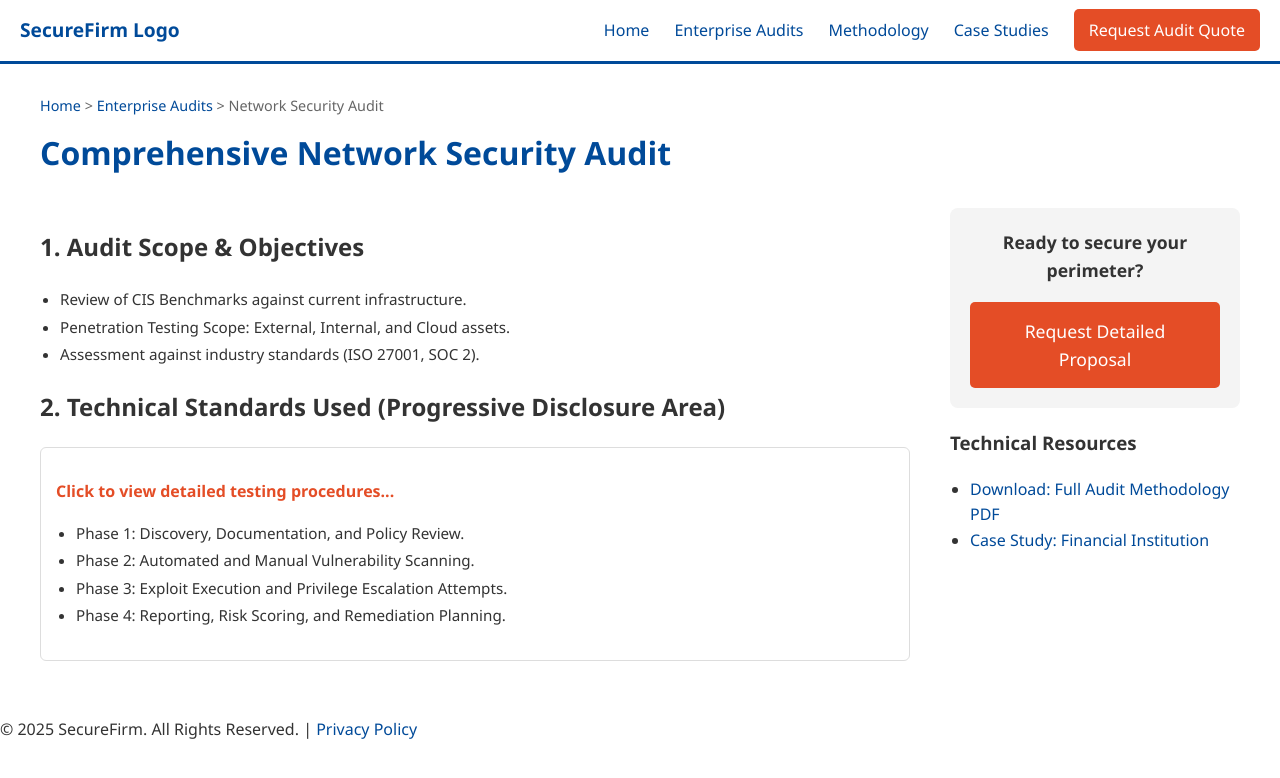
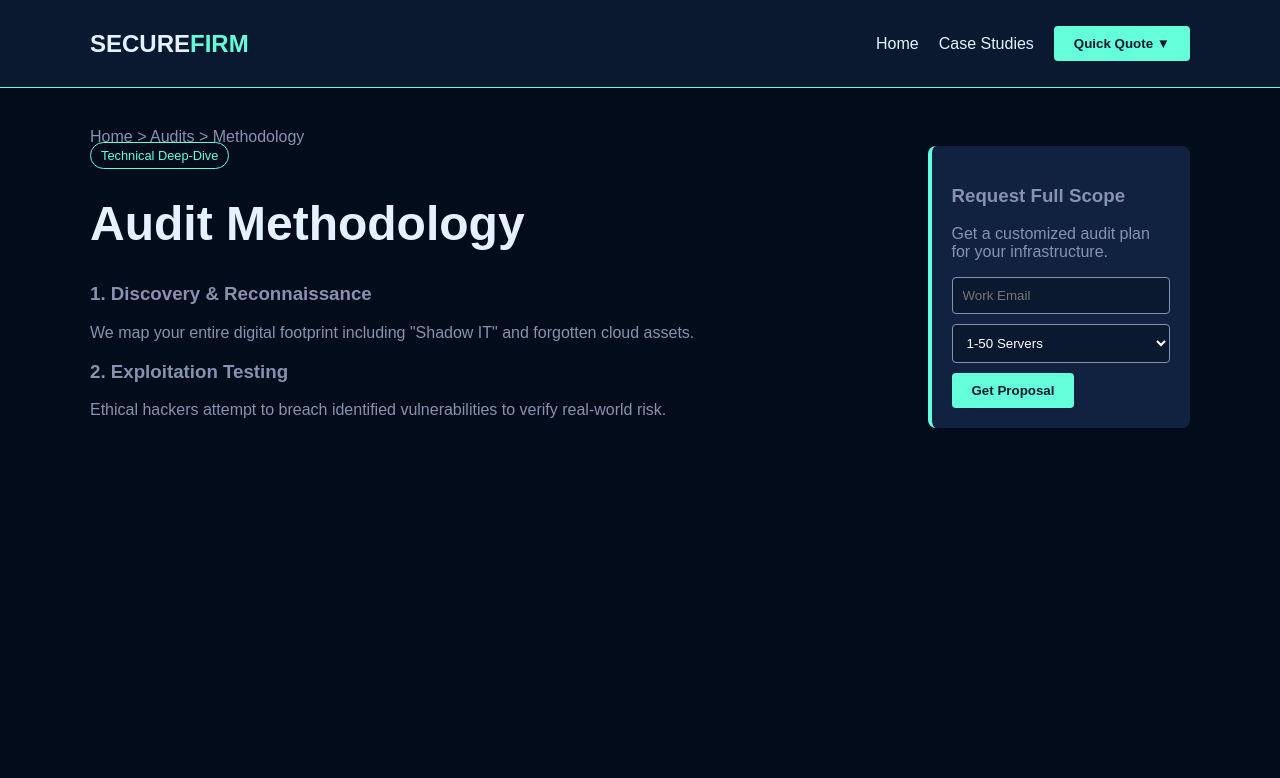
Before and after one commit to lmkjfm/cyber-security-audit-project, a plain HTML site: page index.html in a window 1280 px wide. Drawn offline with Linux system fonts and the light colour scheme; files that its build step writes are made by us from their sources.

Commit message:
Add files via upload

```diff
--- a/index.html
+++ b/index.html
@@ -13,75 +13,77 @@
 <head>
     <meta charset="UTF-8">
     <meta name="viewport" content="width=device-width, initial-scale=1.0">
-    <title>Comprehensive Network Security Audit - SecureFirm</title>
+    <title>Methodology | SecureFirm</title>
     <link rel="stylesheet" href="css/style.css">
 </head>
 <body>
     <header class="main-header">
-        <a href="index.html" class="logo">SecureFirm Logo</a>
+        <div class="header-container">
+            <a href="index.html" class="logo">SECURE<span>FIRM</span></a>
             <nav class="main-nav">
                 <ul class="nav-list">
-                <li><a href="index.html">Home</a></li>
-                <li><a href="#">Enterprise Audits</a></li>
-                <li><a href="#">Methodology</a></li>
+                    <li><a href="https://codepen.io/lmkjfm/pen/bNpPGxL">Home</a></li>
                     <li><a href="#">Case Studies</a></li>
-                <li><a href="#" class="cta-button">Request Audit Quote</a></li>
+                    <li class="dropdown">
+                        <button class="cta-button">Quick Quote ▼</button>
+                        <div class="dropdown-menu">
+                            <form id="services-quote-form">
+                                <h4>Request Quote</h4>
+                                <input type="text" placeholder="Company Name" required>
+                                <button type="submit">Send</button>
+                            </form>
+                            <div id="services-quote-success" class="success-message" style="display:none;">✅ Sent!</div>
+                        </div>
+                    </li>
                 </ul>
             </nav>
-        <button class="menu-toggle" aria-label="Toggle navigation">&#9776;</button>
+        </div>
     </header>
 
     <main class="page-container">
-        <p class="breadcrumbs">
-            <a href="index.html">Home</a> &gt; <a href="#">Enterprise Audits</a> &gt; Network Security Audit
-        </p>
+        <div class="breadcrumbs">Home > Audits > Methodology</div>
 
-        <h1 class="page-title">Comprehensive Network Security Audit</h1>
+        <div class="two-column-layout">
+            <div class="main-content">
+                <span class="badge">Technical Deep-Dive</span>
+                <h1>Audit Methodology</h1>
 
-        <section class="two-column-layout">
-
-            <div class="main-content">
-                <h2>1. Audit Scope & Objectives</h2>
-                <ul class="technical-list">
-                    <li>Review of CIS Benchmarks against current infrastructure.</li>
-                    <li>Penetration Testing Scope: External, Internal, and Cloud assets.</li>
-                    <li>Assessment against industry standards (ISO 27001, SOC 2).</li>
-                </ul>
-
-                <h2>2. Technical Standards Used (Progressive Disclosure Area)</h2>
-                <div class="disclosure-section">
-                    <p class="disclosure-title">Click to view detailed testing procedures...</p>
-                    <ul class="detailed-list">
-                        <li>Phase 1: Discovery, Documentation, and Policy Review.</li>
-                        <li>Phase 2: Automated and Manual Vulnerability Scanning.</li>
-                        <li>Phase 3: Exploit Execution and Privilege Escalation Attempts.</li>
-                        <li>Phase 4: Reporting, Risk Scoring, and Remediation Planning.</li>
-                    </ul>
+                <div class="method-box">
+                    <h3>1. Discovery & Reconnaissance</h3>
+                    <p>We map your entire digital footprint including "Shadow IT" and forgotten cloud assets.</p>
+                </div>
+                <div class="method-box">
+                    <h3>2. Exploitation Testing</h3>
+                    <p>Ethical hackers attempt to breach identified vulnerabilities to verify real-world risk.</p>
                 </div>
             </div>
 
             <aside class="sidebar">
-                <div class="sticky-cta-box">
-                    <h3>Ready to secure your perimeter?</h3>
-                    <a href="#" class="cta-button large">Request Detailed Proposal</a>
+                <div class="sticky-box">
+                    <h3>Request Full Scope</h3>
+                    <p>Get a customized audit plan for your infrastructure.</p>
+                    <form id="sidebar-form">
+                        <input type="email" placeholder="Work Email" required>
+                        <select>
+                            <option>1-50 Servers</option>
+                            <option>50-200 Servers</option>
+                            <option>200+ Servers</option>
+                        </select>
+                        <button type="submit" class="cta-button">Get Proposal</button>
+                    </form>
+                    <div id="sidebar-success" class="success-message" style="display:none;">
+                        <h4>✅ Proposal Sent!</h4>
+                        <p>Our lead auditor will review your specs.</p>
                     </div>
-
-                <div class="resources-box">
-                    <h3>Technical Resources</h3>
-                    <ul class="resource-list">
-                        <li><a href="#">Download: Full Audit Methodology PDF</a></li>
-                        <li><a href="#">Case Study: Financial Institution</a></li>
-                    </ul>
                 </div>
             </aside>
-        </section>
+        </div>
     </main>
 
-    <footer>
-        <p>&copy; 2025 SecureFirm. All Rights Reserved. | <a href="#">Privacy Policy</a></p>
-    </footer>
+    <script src="script.js"></script>
 </body>
 </html>
+    <script  src="./script.js"></script>
 
   </body>
 
--- /dev/null
+++ b/script.js
@@ -0,0 +1,20 @@
+document.addEventListener('DOMContentLoaded', () => {
+    const forms = [
+        {formId: 'quote-form-header', successId: 'quote-success-header'},
+        {formId: 'hero-form', successId: 'hero-success'},
+        {formId: 'services-quote-form', successId: 'services-quote-success'},
+        {formId: 'sidebar-form', successId: 'sidebar-success'}
+    ];
+
+    forms.forEach(item => {
+        const form = document.getElementById(item.formId);
+        const success = document.getElementById(item.successId);
+        if(form) {
+            form.addEventListener('submit', (e) => {
+                e.preventDefault();
+                form.style.display = 'none';
+                success.style.display = 'block';
+            });
+        }
+    });
+});
--- a/style.css
+++ b/style.css
@@ -1,171 +1,50 @@
-/* ==================================== */
-/* 0. ROOT VARIABLES & GLOBAL STYLES */
-/* ==================================== */
-
 :root {
-    --primary-color: #004a99; /* Deep Blue - Trustworthy */
-    --accent-color: #e44d26; /* Orange/Red - CTA Alert */
-    --text-color: #333;
-    --light-gray: #f4f4f4;
+    --navy: #0a192f;
+    --light-navy: #112240;
+    --cyber-blue: #64ffda;
+    --slate: #8892b0;
+    --white: #e6f1ff;
 }
 
 body {
-    font-family: 'Segoe UI', Tahoma, Geneva, Verdana, sans-serif;
-    line-height: 1.6;
+    background-color: #020c1b;
+    color: var(--slate);
+    font-family: sans-serif;
     margin: 0;
-    color: var(--text-color);
-    background-color: white;
 }
 
-/* Reset Lists */
-ul {
-    list-style: disc;
-    margin-left: 20px;
-    padding-left: 0;
+/* Header & Nav */
+.main-header { background: var(--navy); padding: 10px 0; border-bottom: 1px solid var(--cyber-blue); }
+.header-container { max-width: 1100px; margin: 0 auto; display: flex; justify-content: space-between; align-items: center; padding: 0 20px;}
+.logo { color: var(--white); text-decoration: none; font-weight: bold; font-size: 1.5rem; }
+.logo span { color: var(--cyber-blue); }
+.nav-list { display: flex; list-style: none; gap: 20px; align-items: center; }
+.nav-list a { color: var(--white); text-decoration: none; }
+
+/* Dropdown Menu Logic */
+.dropdown { position: relative; display: inline-block; }
+.dropdown-menu {
+    display: none; position: absolute; background: var(--light-navy);
+    padding: 20px; border: 1px solid var(--cyber-blue); z-index: 100; right: 0; width: 200px;
 }
+.dropdown:hover .dropdown-menu, .dropdown:focus-within .dropdown-menu { display: block; }
+.wide-menu { width: 300px; left: 50%; transform: translateX(-50%); }
 
-a {
-    color: var(--primary-color);
-    text-decoration: none;
-}
+/* Forms */
+input, select { width: 100%; padding: 10px; margin-bottom: 10px; background: #0a192f; border: 1px solid var(--slate); color: white; border-radius: 4px; box-sizing: border-box; }
+.cta-button { background: var(--cyber-blue); color: var(--navy); border: none; padding: 10px 20px; font-weight: bold; cursor: pointer; border-radius: 4px; }
+.large { padding: 20px 40px; font-size: 1.2rem; margin-top: 20px;}
 
-/* Page Container - Max width for content alignment */
-.page-container {
-    max-width: 1200px;
-    margin: 0 auto;
-    padding: 20px;
-}
+/* Hero & Content */
+.hero-section { text-align: center; padding: 100px 20px; }
+h1 { color: var(--white); font-size: 3rem; }
+h1 span { color: var(--cyber-blue); }
+.badge { border: 1px solid var(--cyber-blue); color: var(--cyber-blue); padding: 5px 10px; border-radius: 20px; font-size: 0.8rem;}
 
-/* ==================================== */
-/* 1. HEADER & NAVIGATION STYLES (Mobile-First) */
-/* ==================================== */
-
-.main-header {
-    display: flex;
-    justify-content: space-between;
-    align-items: center;
-    padding: 15px 20px;
-    background: #fff;
-    border-bottom: 3px solid var(--primary-color);
-}
-
-.logo {
-    font-weight: bold;
-    font-size: 1.2em;
-    color: var(--primary-color);
-}
-
-/* Mobile: Hamburger Menu Toggle */
-.main-nav { display: none; }
-.menu-toggle {
-    display: block;
-    font-size: 24px;
-    background: none;
-    border: none;
-    cursor: pointer;
-}
-
-/* CTAs (Buttons) */
-.cta-button {
-    background-color: var(--accent-color);
-    color: white;
-    padding: 10px 15px;
-    text-decoration: none;
-    border-radius: 5px;
-    transition: background-color 0.3s;
-}
-
-.cta-button:hover {
-    background-color: #c9401f;
-}
-
-/* ==================================== */
-/* 2. AUDIT PAGE SPECIFIC STYLES (Mobile-First) */
-/* ==================================== */
-
-.breadcrumbs {
-    font-size: 0.9em;
-    color: #666;
-    margin: 10px 0;
-}
-
-.page-title {
-    font-size: 2em;
-    margin-top: 10px;
-    margin-bottom: 30px;
-    color: var(--primary-color);
-}
-
-/* Sidebar CTA Box (Mobile: sits below main content) */
-.sticky-cta-box {
-    background-color: var(--light-gray);
-    padding: 20px;
-    border-radius: 8px;
-    text-align: center;
-    margin-bottom: 20px;
-}
-
-.sticky-cta-box h3 {
-    margin-top: 0;
-    font-size: 1.1em;
-}
-
-.technical-list, .detailed-list {
-    font-size: 0.95em;
-    line-height: 1.8;
-}
-
-.disclosure-section {
-    border: 1px solid #ddd;
-    padding: 15px;
-    margin: 20px 0;
-    border-radius: 6px;
-}
-
-.disclosure-title {
-    font-weight: bold;
-    color: var(--accent-color);
-}
-
-/* ==================================== */
-/* 3. DESKTOP STYLES (MIN-WIDTH: 1024px) */
-/* ==================================== */
-
-@media (min-width: 1024px) {
-
-    /* Navigation: Horizontal Display */
-    .menu-toggle { display: none; }
-    .main-nav { display: block; }
-    .nav-list {
-        display: flex;
-        list-style: none;
-        margin: 0;
-        padding: 0;
-    }
-    .nav-list li {
-        margin-left: 25px;
-    }
-
-    /* THE TWO-COLUMN FLEXBOX LAYOUT */
-    .two-column-layout {
-        display: flex;
-        gap: 40px;      /* Space between the two columns */
-        align-items: flex-start; /* Aligns content to the top */
-    }
-
-    .main-content {
-        flex: 3; /* Takes approx. 75% of the space */
-    }
-
-    .sidebar {
-        flex: 1; /* Takes approx. 25% of the space */
-        /* You can add 'position: sticky' here for advanced UX */
-    }
-
-    /* Adjustments for Desktop CTAs */
-    .cta-button.large {
-        display: block; /* Make the request button fill the box */
-        padding: 15px 30px;
-        font-size: 1.1em;
-    }
-}
+/* Two Column Layout */
+.page-container { max-width: 1100px; margin: 0 auto; padding: 40px 20px; }
+.two-column-layout { display: flex; gap: 50px; }
+.main-content { flex: 3; }
+.sidebar { flex: 1; }
+.sticky-box { background: var(--light-navy); padding: 20px; border-radius: 8px; border-left: 4px solid var(--cyber-blue); }
+.success-message { text-align: center; color: var(--cyber-blue); }
```
Lines whose indentation alone changed are shown as unchanged.
